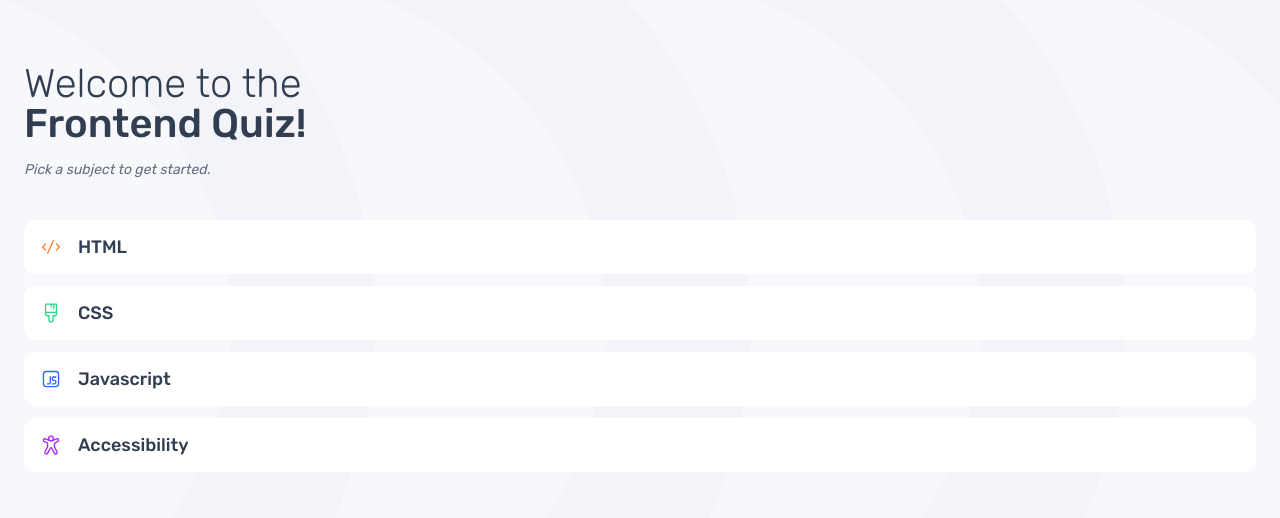
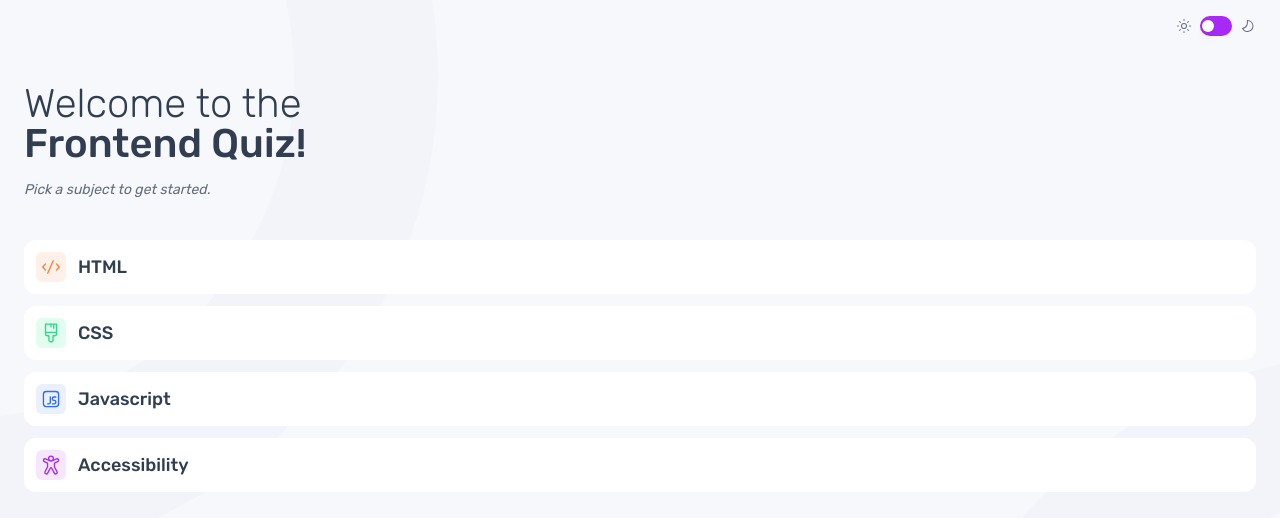
Before and after one commit to adkenney/quiz-app, a Next.js app: page / in a window 1280 px wide. Shown: the top 518 px of the page. Built offline with nearby package versions, Linux system fonts and the light colour scheme.

Commit message:
Add theme toggle and completed header component

```diff
--- a/package.json
+++ b/package.json
@@ -9,10 +9,14 @@
     "lint": "next lint"
   },
   "dependencies": {
+    "@radix-ui/react-switch": "^1.0.3",
+    "class-variance-authority": "^0.7.0",
+    "clsx": "^2.0.0",
+    "lucide-react": "^0.294.0",
     "next": "14.0.3",
     "react": "^18",
     "react-dom": "^18",
-    "tailwind-merge": "^2.0.0",
+    "tailwind-merge": "^2.1.0",
     "tailwindcss-animate": "^1.0.7"
   },
   "devDependencies": {
--- a/src/app/globals.css
+++ b/src/app/globals.css
@@ -11,8 +11,74 @@
     --button-primary: #a729f5;
     --button-success: #26d782;
     --button-error: #ee5454;
+
+    --background: 0 0% 100%;
+    --foreground: 0 0% 3.9%;
+
+    --card: 0 0% 100%;
+    --card-foreground: 0 0% 3.9%;
+
+    --popover: 0 0% 100%;
+    --popover-foreground: 0 0% 3.9%;
+
+    --primary: 0 0% 9%;
+    --primary-foreground: 0 0% 98%;
+
+    --secondary: 0 0% 96.1%;
+    --secondary-foreground: 0 0% 9%;
+
+    --muted: 0 0% 96.1%;
+    --muted-foreground: 0 0% 45.1%;
+
+    --accent: 0 0% 96.1%;
+    --accent-foreground: 0 0% 9%;
+
+    --destructive: 0 84.2% 60.2%;
+    --destructive-foreground: 0 0% 98%;
+
+    --border: 0 0% 89.8%;
+    --input: 0 0% 89.8%;
+    --ring: 0 0% 3.9%;
+
+    --radius: 0.5rem;
+  }
+
+  .dark {
+    --background: 0 0% 3.9%;
+    --foreground: 0 0% 98%;
+
+    --card: 0 0% 3.9%;
+    --card-foreground: 0 0% 98%;
+
+    --popover: 0 0% 3.9%;
+    --popover-foreground: 0 0% 98%;
+
+    --primary: 0 0% 98%;
+    --primary-foreground: 0 0% 9%;
+
+    --secondary: 0 0% 14.9%;
+    --secondary-foreground: 0 0% 98%;
+
+    --muted: 0 0% 14.9%;
+    --muted-foreground: 0 0% 63.9%;
+
+    --accent: 0 0% 14.9%;
+    --accent-foreground: 0 0% 98%;
+
+    --destructive: 0 62.8% 30.6%;
+    --destructive-foreground: 0 0% 98%;
+
+    --border: 0 0% 14.9%;
+    --input: 0 0% 14.9%;
+    --ring: 0 0% 83.1%;
   }
 }
 
-@media (prefers-color-scheme: dark) {
+@layer base {
+  * {
+    @apply border-border;
+  }
+  body {
+    @apply bg-background text-foreground;
+  }
 }
--- a/src/app/layout.tsx
+++ b/src/app/layout.tsx
@@ -1,6 +1,7 @@
 import type { Metadata } from 'next';
 import { Rubik } from 'next/font/google';
 import './globals.css';
+import Header from '@/components/Header';
 
 const rubik = Rubik({ subsets: ['latin'] });
 
@@ -17,10 +18,10 @@ export default function RootLayout({
   return (
     <html lang="en">
       <body
-        className={`${rubik.className} text-primary bg-mobile-pattern min-h-screen`}
+        className={`${rubik.className} text-primary bg-mobile-pattern md:bg-tablet-pattern lg:bg-desktop-pattern min-h-screen bg-no-repeat`}
       >
         <div className="bg-[#F4F6FA]/75 min-h-screen">
-          <div className="flex justify-end px-6 py-4"></div>
+          <Header />
           {children}
         </div>
       </body>
--- a/src/app/page.tsx
+++ b/src/app/page.tsx
@@ -1,5 +1,3 @@
-import Image from 'next/image';
-import Link from 'next/link';
 import QuizSelector from '@/components/QuizSelector';
 import htmlIcon from '../../public/assets/icons/icon-html.svg';
 import cssIcon from '../../public/assets/icons/icon-css.svg';
--- a/src/app/quiz/[category]/page.tsx
+++ b/src/app/quiz/[category]/page.tsx
@@ -69,7 +69,7 @@ export default function QuizPage() {
     <div>
       {filteredQuiz.map((quiz, idx) => {
         return (
-          <div key={idx} className="flex flex-col gap-10">
+          <div key={idx} className="flex flex-col gap-10 pt-8">
             <div>
               <p className="text-sm text-secondary italic mb-3">
                 Question {questionIndex + 1} of {quiz.questions.length}
--- /dev/null
+++ b/src/components/Header.tsx
@@ -0,0 +1,34 @@
+'use client';
+
+import React from 'react';
+import { useParams } from 'next/navigation';
+import Image from 'next/image';
+import { Switch } from '@/components/ui/switch';
+import HeaderCategory from './HeaderCategory';
+
+export default function Header() {
+  const params = useParams();
+
+  return (
+    <header className="flex justify-between px-6 py-4">
+      <>
+        <HeaderCategory category={params.category} />
+      </>
+      <div className="flex items-center gap-2 ml-auto">
+        <Image
+          src="/assets/icons/icon-sun-dark.svg"
+          width={16}
+          height={16}
+          alt=""
+        />
+        <Switch className="ml-auto" />
+        <Image
+          src="/assets/icons/icon-moon-dark.svg"
+          width={16}
+          height={16}
+          alt=""
+        />
+      </div>
+    </header>
+  );
+}
--- /dev/null
+++ b/src/components/HeaderCategory.tsx
@@ -0,0 +1,27 @@
+import React from 'react';
+import Image from 'next/image';
+import { backgroundColor, handleCategoryIcon } from '@/utils';
+import { categories } from '@/utils';
+
+export default function HeaderCategory({
+  category,
+}: {
+  category: string | string[];
+}) {
+  return (
+    <>
+      {categories.includes(category as string) ? (
+        <div className="flex items-center gap-4">
+          <Image
+            className={`${backgroundColor(category as string)} p-1 rounded-md`}
+            src={handleCategoryIcon(category)}
+            width={40}
+            height={40}
+            alt=""
+          />
+          <p className="text-lg font-medium">{category.toUpperCase()}</p>
+        </div>
+      ) : null}
+    </>
+  );
+}
--- /dev/null
+++ b/src/components/ui/switch.tsx
@@ -0,0 +1,29 @@
+'use client';
+
+import * as React from 'react';
+import * as SwitchPrimitives from '@radix-ui/react-switch';
+
+import { cn } from '@/lib/utils';
+
+const Switch = React.forwardRef<
+  React.ElementRef<typeof SwitchPrimitives.Root>,
+  React.ComponentPropsWithoutRef<typeof SwitchPrimitives.Root>
+>(({ className, ...props }, ref) => (
+  <SwitchPrimitives.Root
+    className={cn(
+      'peer inline-flex h-5 w-8 shrink-0 cursor-pointer items-center rounded-full border-2 border-transparent transition-colors focus-visible:outline-none focus-visible:ring-2 focus-visible:ring-ring focus-visible:ring-offset-2 focus-visible:ring-offset-background disabled:cursor-not-allowed disabled:opacity-50 bg-primary-button',
+      className
+    )}
+    {...props}
+    ref={ref}
+  >
+    <SwitchPrimitives.Thumb
+      className={cn(
+        'pointer-events-none block h-3 w-3 rounded-full bg-background shadow-lg ring-0 transition-transform data-[state=checked]:translate-x-4 data-[state=unchecked]:translate-x-0'
+      )}
+    />
+  </SwitchPrimitives.Root>
+));
+Switch.displayName = SwitchPrimitives.Root.displayName;
+
+export { Switch };
--- /dev/null
+++ b/src/lib/utils.ts
@@ -0,0 +1,6 @@
+import { type ClassValue, clsx } from "clsx"
+import { twMerge } from "tailwind-merge"
+
+export function cn(...inputs: ClassValue[]) {
+  return twMerge(clsx(inputs))
+}
--- a/src/utils/index.ts
+++ b/src/utils/index.ts
@@ -23,3 +23,24 @@ export function backgroundColor(quizType: string) {
     return 'bg-light-purple';
   }
 }
+
+export function handleCategoryIcon(category: string | string[]) {
+  if (category === 'html') {
+    return '/assets/icons/icon-html.svg';
+  } else if (category === 'css') {
+    return '/assets/icons/icon-css.svg';
+  } else if (category === 'javascript') {
+    return '/assets/icons/icon-js.svg';
+  } else if (category === 'accessibility') {
+    return '/assets/icons/icon-accessibility.svg';
+  } else {
+    return '';
+  }
+}
+
+export const categories: string[] = [
+  'html',
+  'css',
+  'javascript',
+  'accessibility',
+];
--- a/tailwind.config.ts
+++ b/tailwind.config.ts
@@ -1,12 +1,20 @@
-import type { Config } from 'tailwindcss';
-
-const config: Config = {
+/** @type {import('tailwindcss').Config} */
+module.exports = {
+  darkMode: ['class'],
   content: [
-    './src/pages/**/*.{js,ts,jsx,tsx,mdx}',
-    './src/components/**/*.{js,ts,jsx,tsx,mdx}',
-    './src/app/**/*.{js,ts,jsx,tsx,mdx}',
+    './pages/**/*.{ts,tsx}',
+    './components/**/*.{ts,tsx}',
+    './app/**/*.{ts,tsx}',
+    './src/**/*.{ts,tsx}',
   ],
   theme: {
+    container: {
+      center: true,
+      padding: '2rem',
+      screens: {
+        '2xl': '1400px',
+      },
+    },
     extend: {
       textColor: {
         primary: 'var(--text-primary)',
@@ -25,6 +33,11 @@ const config: Config = {
         error: 'var(--button-error)',
       },
       colors: {
+        border: 'hsl(var(--border))',
+        input: 'hsl(var(--input))',
+        ring: 'hsl(var(--ring))',
+        background: 'hsl(var(--background))',
+        foreground: 'hsl(var(--foreground))',
         'light-orange': '#FFF1E9',
         'light-green': '#E0FDEF',
         'light-blue': '#EBF0FF',
@@ -32,13 +45,63 @@ const config: Config = {
         'dark-purple': 'var(--button-primary)',
         success: 'var(--button-success)',
         error: 'var(--button-error)',
+        primary: {
+          DEFAULT: 'hsl(var(--primary))',
+          foreground: 'hsl(var(--primary-foreground))',
+        },
+        secondary: {
+          DEFAULT: 'hsl(var(--secondary))',
+          foreground: 'hsl(var(--secondary-foreground))',
+        },
+        destructive: {
+          DEFAULT: 'hsl(var(--destructive))',
+          foreground: 'hsl(var(--destructive-foreground))',
+        },
+        muted: {
+          DEFAULT: 'hsl(var(--muted))',
+          foreground: 'hsl(var(--muted-foreground))',
+        },
+        accent: {
+          DEFAULT: 'hsl(var(--accent))',
+          foreground: 'hsl(var(--accent-foreground))',
+        },
+        popover: {
+          DEFAULT: 'hsl(var(--popover))',
+          foreground: 'hsl(var(--popover-foreground))',
+        },
+        card: {
+          DEFAULT: 'hsl(var(--card))',
+          foreground: 'hsl(var(--card-foreground))',
+        },
+      },
+      borderRadius: {
+        lg: 'var(--radius)',
+        md: 'calc(var(--radius) - 2px)',
+        sm: 'calc(var(--radius) - 4px)',
       },
       backgroundImage: {
         'mobile-pattern':
           'url(/assets/images/pattern-background-mobile-light.svg)',
+        'tablet-pattern':
+          'url(/assets/images/pattern-background-tablet-light.svg)',
+        'desktop-pattern':
+          'url(/assets/images/pattern-background-desktop-light.svg)',
+      },
+      keyframes: {
+        'accordion-down': {
+          from: { height: 0 },
+          to: { height: 'var(--radix-accordion-content-height)' },
+        },
+        'accordion-up': {
+          from: { height: 'var(--radix-accordion-content-height)' },
+          to: { height: 0 },
+        },
+      },
+      animation: {
+        'accordion-down': 'accordion-down 0.2s ease-out',
+        'accordion-up': 'accordion-up 0.2s ease-out',
       },
     },
   },
-  plugins: [],
+  plugins: [require('tailwindcss-animate')],
 };
-export default config;
```
Also changed, not shown: components.json (added), 1 other file (tests, documents, lock files or other folders).
